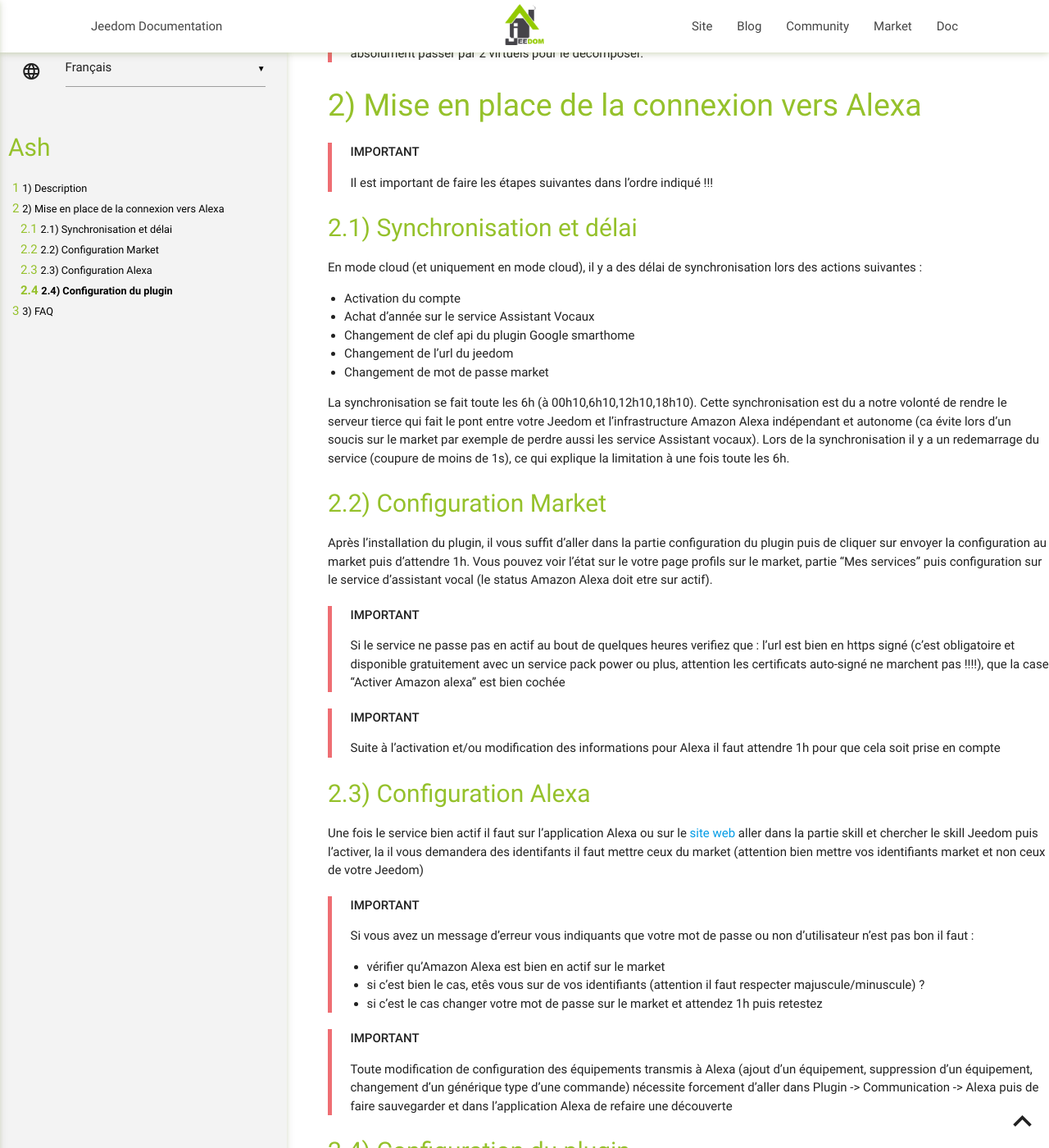
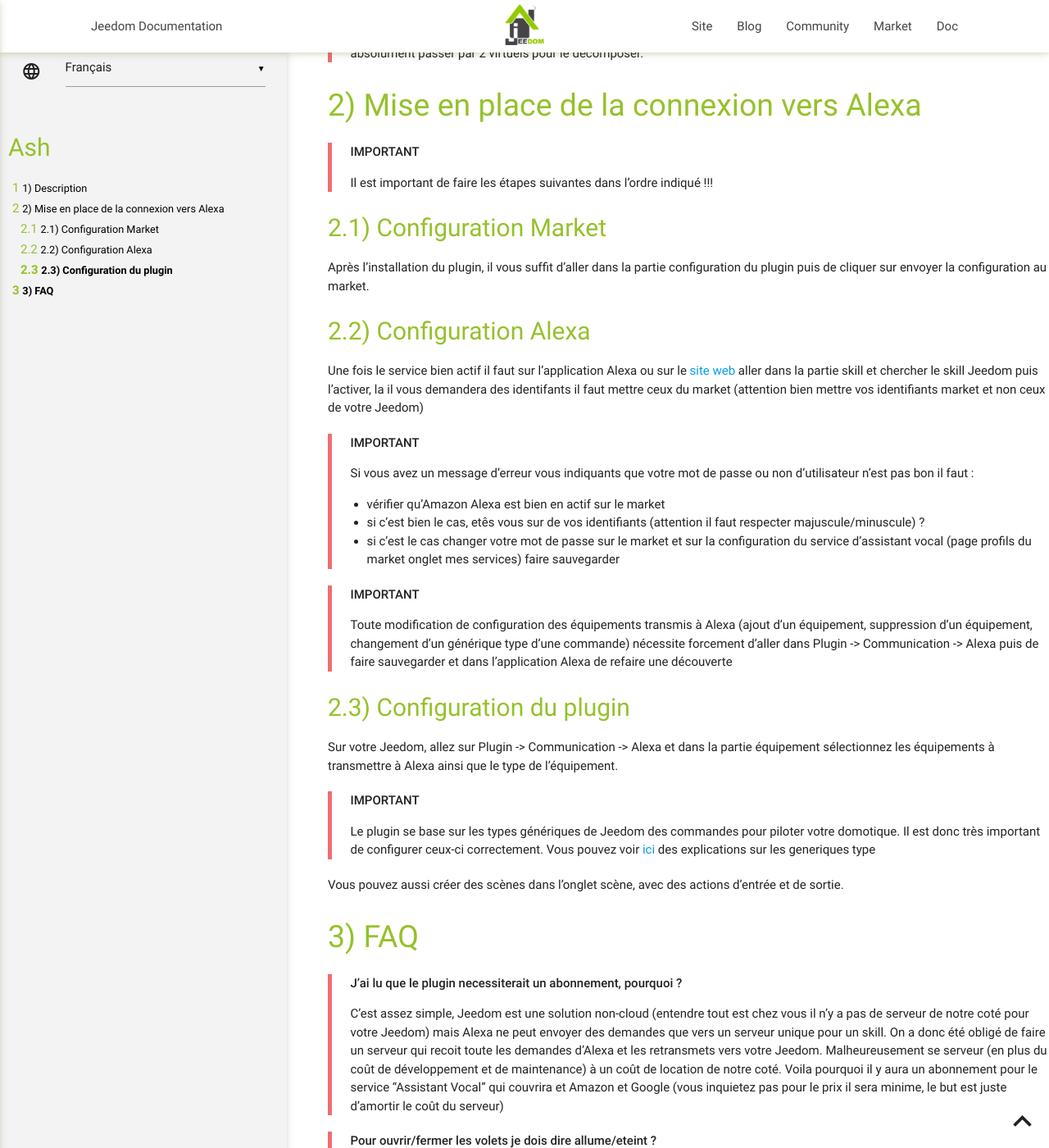
Before and after one commit to jeedom/plugin-ash, a Jekyll site: the page built from docs/fr_FR/index.md, in a window 1280 px wide and 1400 px high, scrolled down 328 px. Shown: the whole window at 82% size. Built offline with Jekyll 4.4.1, drawn with Linux system fonts in a browser that asks for light colours; our own code applies the rules of GitHub Pages for plain Markdown files.

Commit message:
update doc

```diff
--- a/docs/fr_FR/index.md
+++ b/docs/fr_FR/index.md
@@ -18,29 +18,9 @@ Il peut fonctionner en passant par un service cloud mis à disposition par Jeedo
 >
 > Il est important de faire les étapes suivantes dans l'ordre indiqué !!!
 
-## Synchronisation et délai
-
-En mode cloud (et uniquement en mode cloud), il y a des délai de synchronisation lors des actions suivantes :
-
-- Activation du compte
-- Achat d'année sur le service Assistant Vocaux
-- Changement de clef api du plugin Google smarthome
-- Changement de l'url du jeedom
-- Changement de mot de passe market
-
-La synchronisation se fait toute les 6h (à 00h10,6h10,12h10,18h10). Cette synchronisation est du a notre volonté de rendre le serveur tierce qui fait le pont entre votre Jeedom et l'infrastructure Amazon Alexa indépendant et autonome (ca évite lors d'un soucis sur le market par exemple de perdre aussi les service Assistant vocaux). Lors de la synchronisation il y a un redemarrage du service (coupure de moins de 1s), ce qui explique la limitation à une fois toute les 6h.
-
 ## Configuration Market
 
-Après l'installation du plugin, il vous suffit d'aller dans la partie configuration du plugin puis de cliquer sur envoyer la configuration au market puis d'attendre 1h. Vous pouvez voir l'état sur le votre page profils sur le market, partie "Mes services" puis configuration sur le service d'assistant vocal (le status Amazon Alexa doit etre sur actif).
-
-> **IMPORTANT**
->
-> Si le service ne passe pas en actif au bout de quelques heures verifiez que : l'url est bien en https signé (c'est obligatoire et disponible gratuitement avec un service pack power ou plus, attention les certificats auto-signé ne marchent pas !!!!), que la case "Activer Amazon alexa" est bien cochée
-
-> **IMPORTANT**
->
-> Suite à l'activation et/ou modification des informations pour Alexa il faut attendre 1h pour que cela soit prise en compte
+Après l'installation du plugin, il vous suffit d'aller dans la partie configuration du plugin puis de cliquer sur envoyer la configuration au market.
 
 ## Configuration Alexa
 
@@ -51,7 +31,7 @@ Une fois le service bien actif il faut sur l'application Alexa ou sur le [site w
 > Si vous avez un message d'erreur vous indiquants que votre mot de passe ou non d'utilisateur n'est pas bon il faut :
 > - vérifier qu'Amazon Alexa est bien en actif sur le market
 > - si c'est bien le cas, etês vous sur de vos identifiants (attention il faut respecter majuscule/minuscule) ?
-> - si c'est le cas changer votre mot de passe sur le market et attendez 1h puis retestez
+> - si c'est le cas changer votre mot de passe sur le market et sur la configuration du service d'assistant vocal (page profils du market onglet mes services) faire sauvegarder
 
 > **IMPORTANT**
 >
```
Also changed, not shown: docs/fr_FR/changelog.md (+4 -0 lines).
